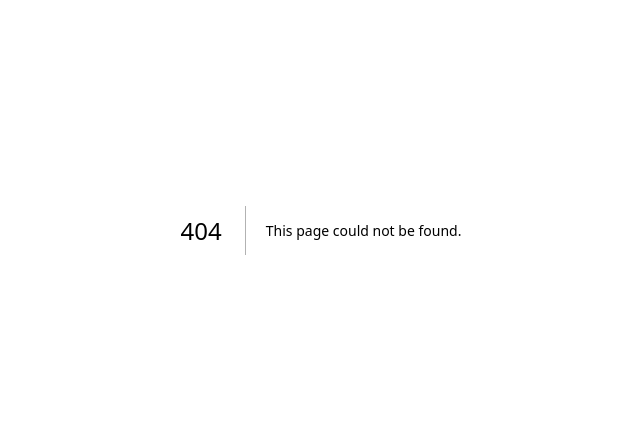
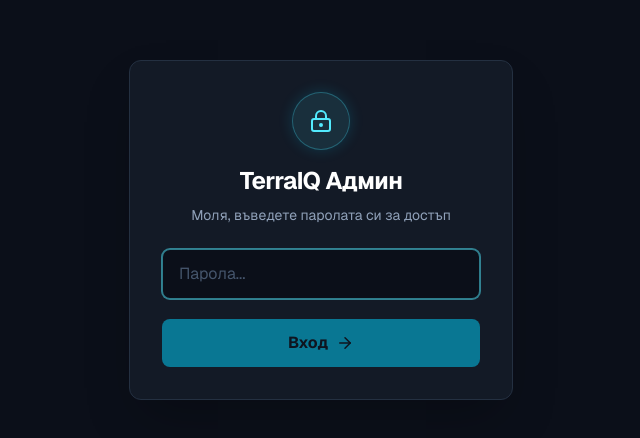
Before and after one commit to lukezester-ai/terraiq, a Next.js app in the folder frontend/next-app/: page /login in a window 1280 px wide. Before the commit this address had no page. Shown: the part 170-608 px from the top of the page, without its empty margins (319-959 px from the left). Built offline with nearby package versions, Linux system fonts and the light colour scheme.

Commit message:
Replace basic auth with custom login page

```diff
--- /dev/null
+++ b/frontend/next-app/src/app/api/auth/route.ts
@@ -0,0 +1,18 @@
+import { NextResponse } from "next/server";
+
+export async function POST(request: Request) {
+  try {
+    const { password } = await request.json();
+    const expectedPassword = process.env.TERRAIQ_ADMIN_PASSWORD?.trim() || "change_me";
+
+    if (password === expectedPassword || password === "admin") {
+      const response = NextResponse.json({ success: true });
+      response.cookies.set("terraiq_auth", "true", { path: "/" });
+      return response;
+    }
+
+    return NextResponse.json({ success: false }, { status: 401 });
+  } catch (error) {
+    return NextResponse.json({ success: false }, { status: 400 });
+  }
+}
--- /dev/null
+++ b/frontend/next-app/src/app/login/page.tsx
@@ -0,0 +1,72 @@
+"use client";
+
+import { useState } from "react";
+import { useRouter } from "next/navigation";
+import { LockKeyhole, ArrowRight } from "lucide-react";
+
+export default function LoginPage() {
+  const [password, setPassword] = useState("");
+  const [error, setError] = useState("");
+  const [loading, setLoading] = useState(false);
+  const router = useRouter();
+
+  const handleLogin = async (e: React.FormEvent) => {
+    e.preventDefault();
+    setLoading(true);
+    setError("");
+
+    try {
+      const res = await fetch("/api/auth", {
+        method: "POST",
+        headers: { "Content-Type": "application/json" },
+        body: JSON.stringify({ password }),
+      });
+
+      if (res.ok) {
+        router.push("/admin");
+        router.refresh();
+      } else {
+        setError("Грешна парола");
+      }
+    } catch (err) {
+      setError("Възникна грешка при свързване.");
+    } finally {
+      setLoading(false);
+    }
+  };
+
+  return (
+    <main className="min-h-screen bg-[#0B0F19] flex items-center justify-center p-5 font-sans">
+      <form onSubmit={handleLogin} className="w-full max-w-sm rounded-xl border border-[#243041] bg-[#131A26] p-8 shadow-2xl">
+        <div className="mb-6 text-center">
+          <div className="mx-auto mb-4 flex h-14 w-14 items-center justify-center rounded-full bg-cyan-300/10 text-cyan-300 ring-1 ring-cyan-300/30 shadow-[0_0_15px_rgba(0,212,255,0.2)]">
+            <LockKeyhole size={24} />
+          </div>
+          <h1 className="text-2xl font-bold text-white tracking-tight">TerraIQ Админ</h1>
+          <p className="mt-2 text-sm text-slate-400">Моля, въведете паролата си за достъп</p>
+        </div>
+
+        <div className="mb-5">
+          <input
+            type="password"
+            value={password}
+            onChange={(e) => setPassword(e.target.value)}
+            placeholder="Парола..."
+            className="w-full rounded-lg border border-[#243041] bg-[#0B0F19] px-4 py-3 text-white placeholder:text-slate-600 focus:border-cyan-300/50 focus:outline-none focus:ring-1 focus:ring-cyan-300/50 transition"
+            autoFocus
+          />
+          {error && <p className="mt-2 text-sm font-medium text-red-400">{error}</p>}
+        </div>
+
+        <button
+          type="submit"
+          disabled={loading || !password}
+          className="flex w-full items-center justify-center gap-2 rounded-lg bg-[#00D4FF] px-4 py-3 font-bold text-[#0B0F19] transition hover:bg-cyan-200 disabled:opacity-50 disabled:cursor-not-allowed"
+        >
+          {loading ? "Проверка..." : "Вход"}
+          <ArrowRight size={18} />
+        </button>
+      </form>
+    </main>
+  );
+}
--- a/frontend/next-app/src/middleware.ts
+++ b/frontend/next-app/src/middleware.ts
@@ -1,40 +1,10 @@
 import { NextResponse, type NextRequest } from "next/server";
 
-function unauthorized() {
-  return new NextResponse("Authentication required", {
-    status: 401,
-    headers: {
-      "WWW-Authenticate": 'Basic realm="TerraIQ Admin", charset="UTF-8"',
-    },
-  });
-}
+export function middleware(request: NextRequest) {
+  const authCookie = request.cookies.get("terraiq_auth");
 
-function isAuthorized(request: NextRequest): boolean {
-  const expectedUser = process.env.TERRAIQ_ADMIN_USER?.trim() || "admin";
-  const expectedPassword = process.env.TERRAIQ_ADMIN_PASSWORD?.trim();
-
-  if (!expectedPassword) return false;
-
-  const header = request.headers.get("authorization");
-  if (!header?.startsWith("Basic ")) return false;
-
-  try {
-    const decoded = atob(header.slice("Basic ".length));
-    const separator = decoded.indexOf(":");
-    if (separator < 0) return false;
-
-    const user = decoded.slice(0, separator);
-    const password = decoded.slice(separator + 1);
-
-    return user === expectedUser && password === expectedPassword;
-  } catch {
-    return false;
-  }
-}
-
-export function middleware(request: NextRequest) {
-  if (!isAuthorized(request)) {
-    return unauthorized();
+  if (!authCookie || authCookie.value !== "true") {
+    return NextResponse.redirect(new URL("/login", request.url));
   }
 
   return NextResponse.next();
```
